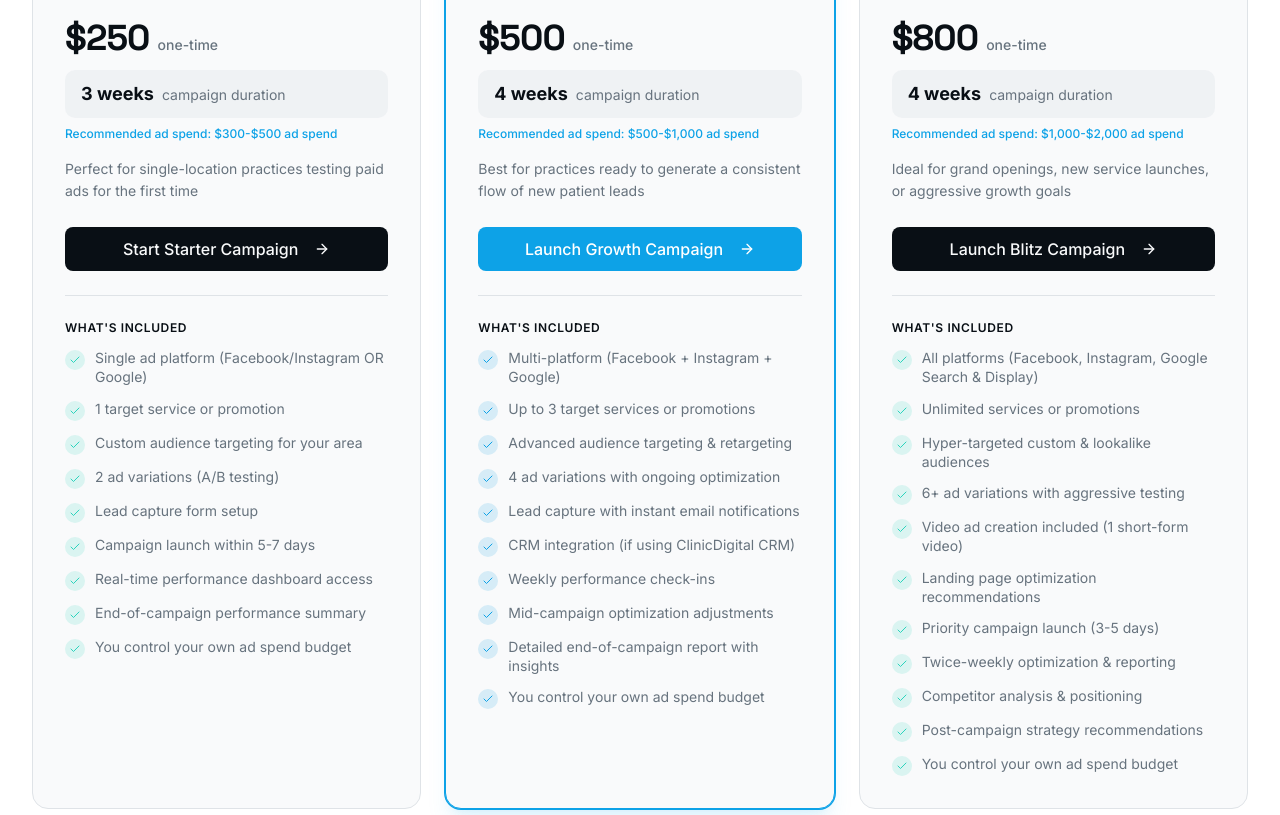
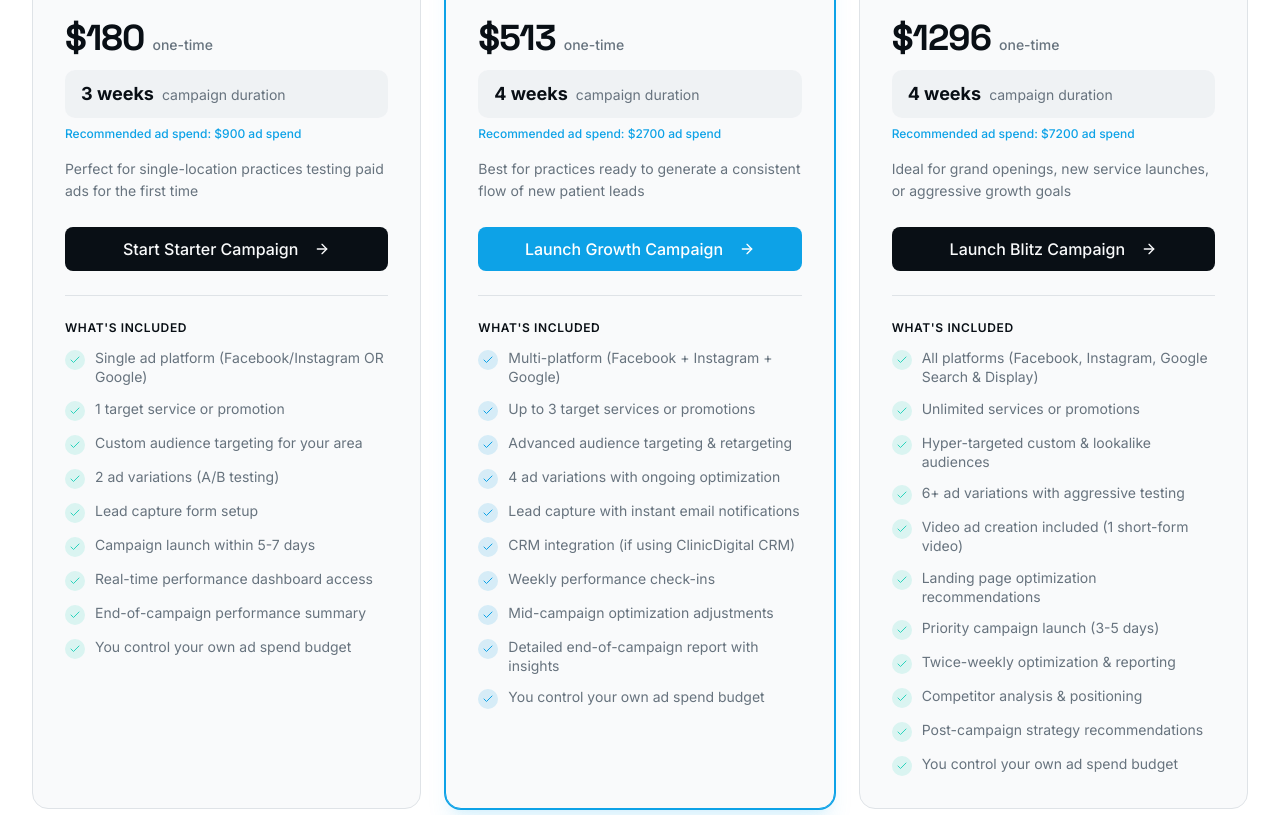
Before and after one commit to jbyer/clinicdigital, a Next.js app: page /offers/lead-gen-ads in a window 1280 px wide. Shown: the part 2540-3355 px from the top of the page. Built offline with nearby package versions, Linux system fonts and the light colour scheme.

Commit message:
feat: adjust pricing and recommended ad spend for lead gen campaigns

```diff
--- a/components/offers/lead-gen-ads/lga-pricing.tsx
+++ b/components/offers/lead-gen-ads/lga-pricing.tsx
@@ -6,7 +6,7 @@ const plans = [
   {
     name: "Starter Campaign",
     icon: Zap,
-    price: 250,
+    price: 180,
     duration: "3 weeks",
     description:
       "Perfect for single-location practices testing paid ads for the first time",
@@ -21,14 +21,14 @@ const plans = [
       "End-of-campaign performance summary",
       "You control your own ad spend budget",
     ],
-    recommended: "$300-$500 ad spend",
+    recommended: "$900 ad spend",
     cta: "Start Starter Campaign",
     highlighted: false,
   },
   {
     name: "Growth Campaign",
     icon: TrendingUp,
-    price: 500,
+    price: 513,
     duration: "4 weeks",
     description:
       "Best for practices ready to generate a consistent flow of new patient leads",
@@ -44,14 +44,14 @@ const plans = [
       "Detailed end-of-campaign report with insights",
       "You control your own ad spend budget",
     ],
-    recommended: "$500-$1,000 ad spend",
+    recommended: "$2700 ad spend",
     cta: "Launch Growth Campaign",
     highlighted: true,
   },
   {
     name: "Blitz Campaign",
     icon: Crown,
-    price: 800,
+    price: 1296,
     duration: "4 weeks",
     description:
       "Ideal for grand openings, new service launches, or aggressive growth goals",
@@ -68,7 +68,7 @@ const plans = [
       "Post-campaign strategy recommendations",
       "You control your own ad spend budget",
     ],
-    recommended: "$1,000-$2,000 ad spend",
+    recommended: "$7200 ad spend",
     cta: "Launch Blitz Campaign",
     highlighted: false,
   },
```
